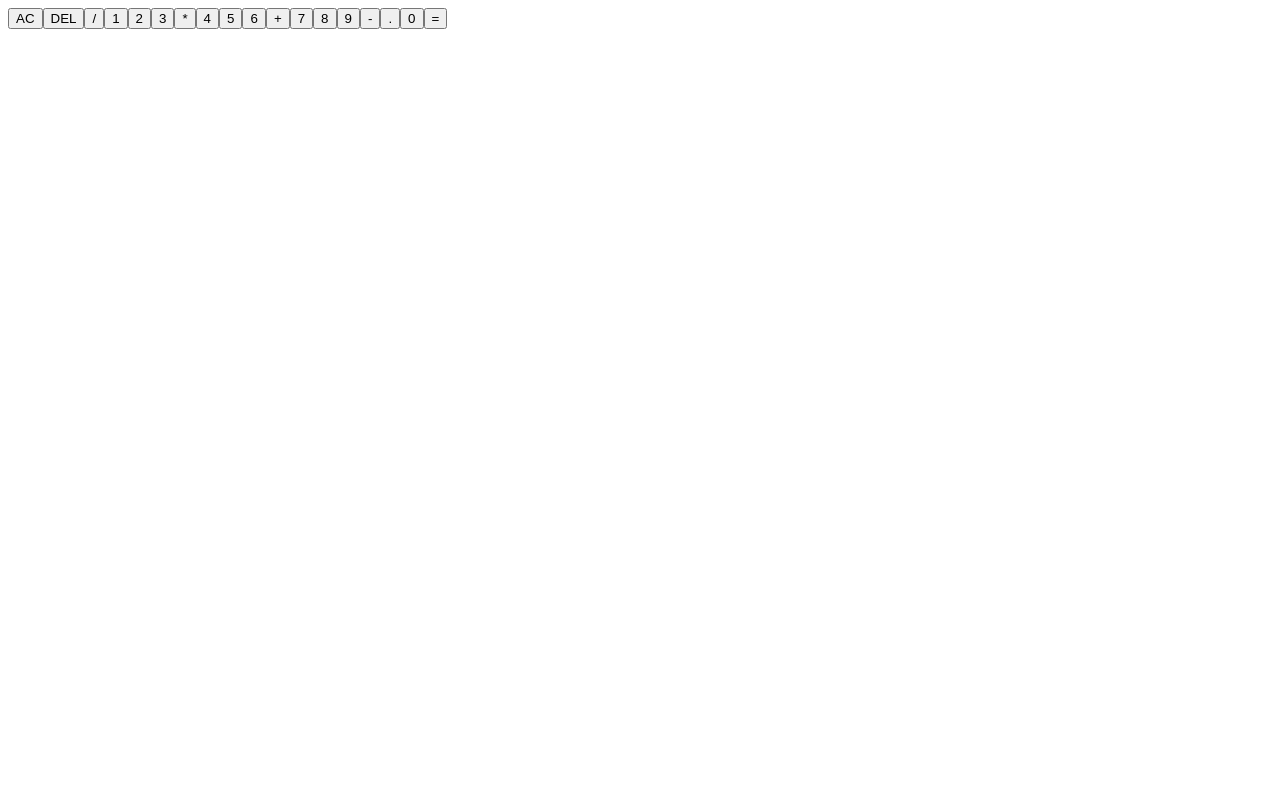
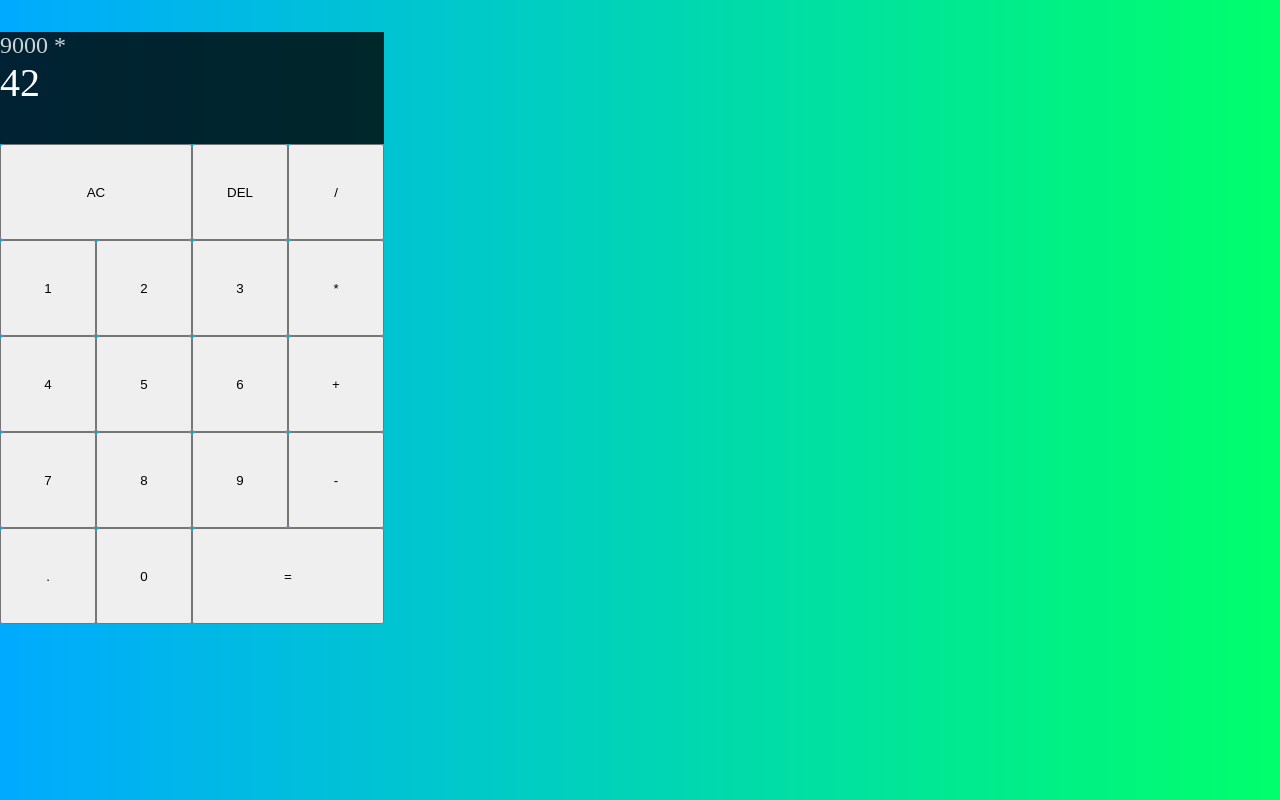
Before and after one commit to markpackham/react_calc, a React (Create React App) app: page / in a window 1280 px wide. Built offline with nearby package versions, Linux system fonts and the light colour scheme.

Commit message:
apply styling
https://youtu.be/DgRrrOt0Vr8?t=435

```diff
--- a/src/App.js
+++ b/src/App.js
@@ -4,8 +4,8 @@ function App() {
   return (
     <div className="calculator-grid">
       <div className="output">
-        <div className="previous-operand"></div>
-        <div className="current-operand"></div>
+        <div className="previous-operand">9000 *</div>
+        <div className="current-operand">42</div>
       </div>
       <button className="span-two">AC</button>
       <button>DEL</button>
--- a/src/styles.css
+++ b/src/styles.css
@@ -0,0 +1,39 @@
+*,
+*::before,
+*::after {
+    box-sizing: border-box;
+}
+
+body {
+    margin: 0;
+    background: linear-gradient(to right, hsl(200, 100%, 50%), hsl(145.4, 100%, 50%))
+}
+
+.calculator-grid {
+    display: grid;
+    margin-top: 2rem;
+    grid-template-columns: repeat(4, 6rem);
+    grid-template-rows: minmax(7rem, auto) repeat(5, 6rem);
+}
+
+.span-two {
+    grid-column: span 2;
+}
+
+/* have this take up the entire top row */
+.output {
+    grid-column: 1 / -1;
+    background-color: hsla(0, 0%, 0%, 0.8);
+    display: flex;
+    flex-direction: column;
+}
+
+.output .previous-operand {
+    color: hsla(0, 0%, 100%, 0.8);
+    font-size: 1.5rem;
+}
+
+.output .current-operand {
+    color: hsl(0, 0%, 100%);
+    font-size: 2.5rem;
+}
```
